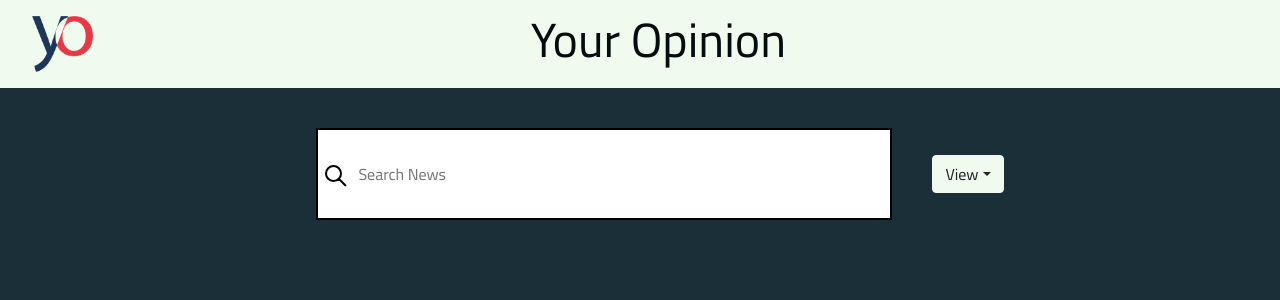
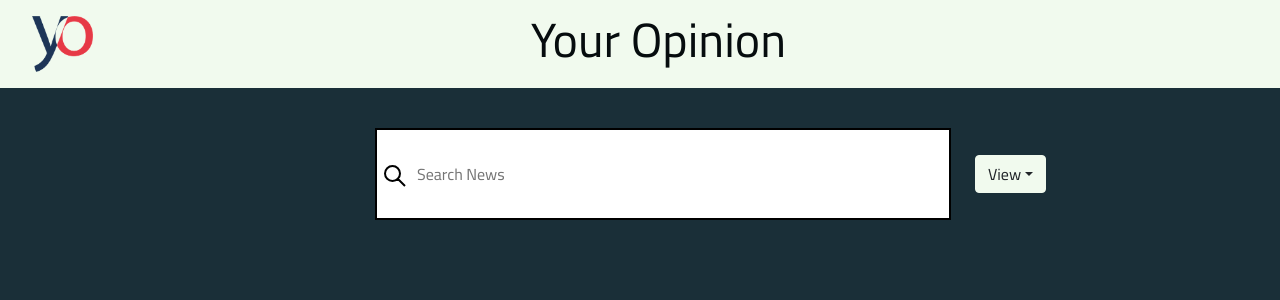
Before and after one commit to keithoneill/youropinion, a React (Create React App) app: page / in a window 1280 px wide. Shown: the top 300 px of the page. Built offline with nearby package versions, Linux system fonts and the light colour scheme.

Commit message:
changed spacing of components

```diff
--- a/src/pages/SearchNews.js
+++ b/src/pages/SearchNews.js
@@ -182,10 +182,11 @@
     return (
     <Container fluid>
         <Row>
-        <Col>
-          <div style={styles.search}>
+          <Col md={{ span: 3, offset: 3 }} xs={{ span: 4, offset: 2 }}>
               <SearchInput handleChange={handleChange} handleSubmit={handleSubmit} placeholder="Search News"/>
-            <DropdownButton id="dropdown-basic-button" title="View" style={styles.view}>
+          </Col>
+          <Col xs={{ span: 3, offset: 3 }} style={styles.view}>
+          <DropdownButton id="dropdown-basic-button" title="View">
                 <OverlayTrigger
                         placement="right"
                         delay={{ show: 250, hide: 400 }}
@@ -199,8 +200,11 @@
                     <Dropdown.Item onClick={handleShow}>Three Columns</Dropdown.Item>
                 </OverlayTrigger>
               </DropdownButton>
-          </div>
-            <SearchFor searchFor={searchFor} hasValue={searchFor}/>
+          </Col>
+        </Row>
+        <Row>
+            <Col>
+              <SearchFor searchFor={searchFor} hasValue={searchFor} />
             </Col>
           </Row>
         <Row>
@@ -221,14 +225,8 @@
 export default ThreeColumnNews;
 
 const styles={
-  search:{
-    display: 'flex',
-    flexDirecton: 'column',
-    justifyContent: 'center',
-    alignItems: 'center'
-  },
   view:{
-    alignSelf: 'middle'
+    alignSelf: 'center'
   },
   leftColumn:{
     backgroundColor: '#1d3557'
```
Lines whose indentation alone changed are shown as unchanged.
